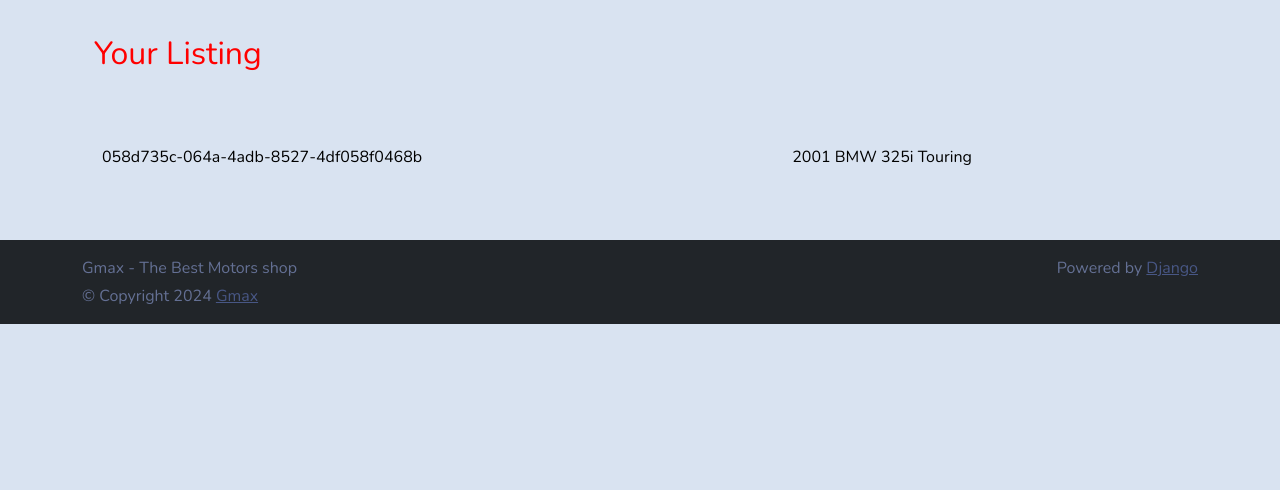
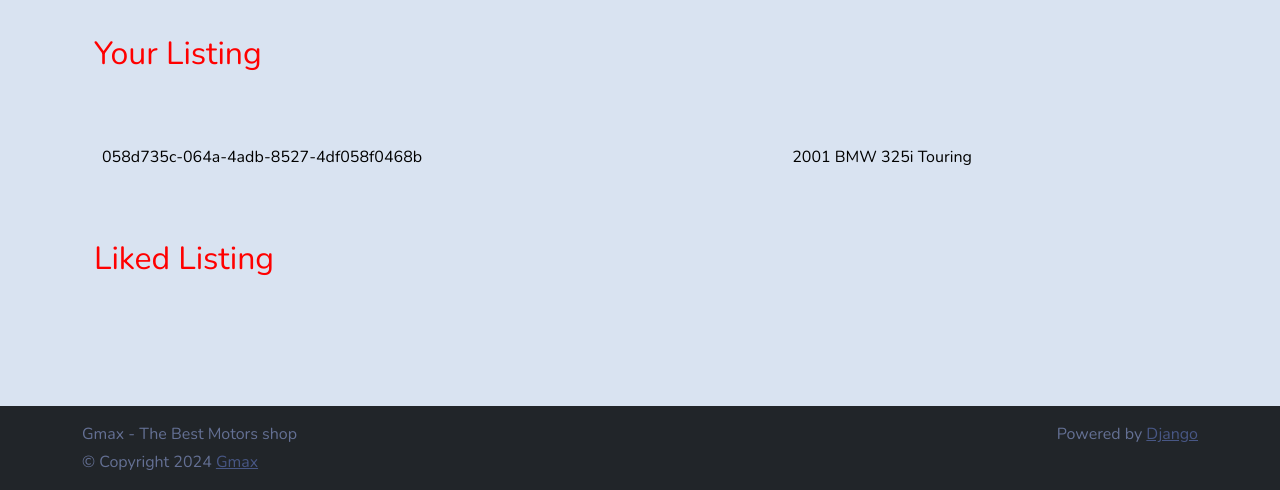
Before and after one commit to 2003gichohiwaweru/Gmax_Web_App, a Django app: page /profile/ in a window 1280 px wide. Shown: the part 1235-1725 px from the top of the page. Before the commit the page ends 1559 px from the top, so only its background shows below. Run offline with Django 5.2, Linux system fonts and the light colour scheme; a user stored in the database is signed in; data comes from the database, SQL or seed files in the repository; some libraries are stand-ins or nearby versions.

Commit message:
profile- LikedListing

```diff
--- a/src/users/templates/views/profile.html
+++ b/src/users/templates/views/profile.html
@@ -49,5 +49,25 @@
             </tbody>
         </table>
     </div>
+    <div class=" container px-4">
+        <div class=" row g-4 py-5">
+            <div class="col d-flex align-items-start">
+                <div>
+                    <h2 class="mb-3 border-bottom" style="color: red">Liked Listing</h2>
+                </div>
+            </div>
+        </div>
+        <table class="table table-hover">
+            <tbody>
+                {% for liked_listing in user_liked_listing %}
+                <tr>
+                    <td>{{ liked_listing.id}}</td>
+                    <td>{{ liked_listing.model}}</td>
+                    <td>{{ liked_listing.like_date}}</td>
+                </tr>
+                {% endfor %}
+            </tbody>
+        </table>
+    </div>
 </div>
 {% endblock %}
--- a/src/users/views.py
+++ b/src/users/views.py
@@ -6,7 +6,7 @@ from django.utils.decorators import method_decorator
 from django.contrib.auth.decorators import login_required
 from django.contrib.auth import authenticate, login, logout
 from django.views import View
-from main.models import Listing
+from main.models import Listing, LikedListing
 # Create your views here.
 #Th login view
 from .forms import LocationForm, ProfileForm, UserForm
@@ -64,15 +64,20 @@ class ProfileView(View):
 
     def get(self, request):
         users_listing = Listing.objects.filter(seller =request.user.profile)
+        user_liked_listing = LikedListing.objects.filter(profile=request.user.profile).all()
         user_form = UserForm(instance=request.user)
         profile_form = ProfileForm(instance=request.user.profile)
         location_form = LocationForm(instance=request.user.profile.location)
-        return render(request, 'views/profile.html', {'user_form': user_form, 'profile_form': profile_form,
-                                                      'location_form': location_form, 'user_listing': users_listing, })
+        return render(request, 'views/profile.html', {'user_form': user_form,
+                                                      'profile_form': profile_form,
+                                                      'location_form': location_form,
+                                                      'user_listing': users_listing,
+                                                      'user_liked_listing': user_liked_listing})
 
 
     def post(self, request):
         users_listing = Listing.objects.filter(seller =request.user.profile)
+        user_liked_listing = LikedListing.objects.filter(profile=request.user.profile).all()
         user_form = UserForm(request.POST, instance=request.user)
         profile_form = ProfileForm(request.POST, request.FILES, instance=request.user.profile)
         location_form = LocationForm(request.POST, instance=request.user.profile.location)
@@ -87,5 +92,8 @@ class ProfileView(View):
         else:
             messages.error(request, 'Error occured while Updating Profile')
 
-        return render(request, 'views/profile.html', {'user_form': user_form, 'profile_form': profile_form,
-                                                      'location_form': location_form, 'users_listing': users_listing})
+        return render(request, 'views/profile.html', {'user_form': user_form,
+                                                      'profile_form': profile_form,
+                                                      'location_form': location_form,
+                                                      'users_listing': users_listing,
+                                                      'user_liked_listing': user_liked_listing})
```
